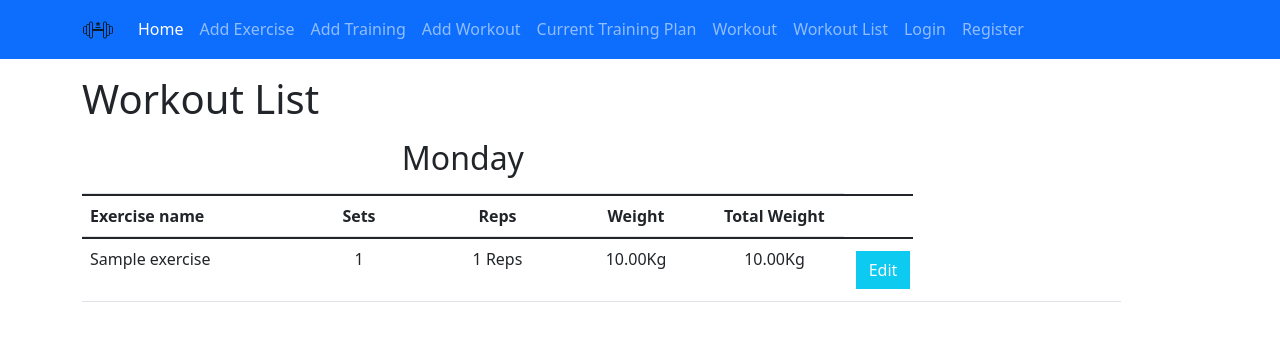
After one commit to marcinowozniako/Training_App, a Django app: page /training/workout/list in a window 1280 px wide. The commit adds this page. Shown: the top 341 px of the page. Run offline with Django 4.2, Linux system fonts and the light colour scheme; tables that the repository leaves empty hold one stand-in row (values such as "Sample post"); one stand-in notice (Sample message) is shown; parts of the project's set-up code (start-up, migrations or seed data) failed here and were passed over; some libraries are stand-ins or nearby versions.

Commit message:
couple of more views and models

```diff
--- a/templates/navbar.html
+++ b/templates/navbar.html
@@ -13,6 +13,8 @@
       <a class="nav-link" href="{% url 'training:create-training' %}">Add Training</a>
       <a class="nav-link" href="{% url 'training:create-training-plan' %}">Add Workout</a>
       <a class="nav-link" href="{% url 'training:list' %}">Current Training Plan</a>
+      <a class="nav-link" href="{% url 'training:workout'%}">Workout</a>
+      <a class="nav-link" href="{% url 'training:workout-list'%}">Workout List</a>
           {% if user.is_authenticated %}
 
         <a class="nav-link" href="">Profile: {{ user }}</a>
--- a/training/models.py
+++ b/training/models.py
@@ -42,7 +42,7 @@ class TrainingPlan(models.Model):
     training = models.ForeignKey('Training', on_delete=models.CASCADE)
     number_of_sets = models.IntegerField(default=3)
     reps = models.PositiveIntegerField()
-    reps_unit = models.CharField(max_length=2, choices=RepUnit.CHOICES)
+    reps_unit = models.CharField(max_length=25, choices=RepUnit.CHOICES)
     pace_of_exercise = models.CharField(max_length=4, blank=True)
     rest_between_sets = models.IntegerField()
 
@@ -53,9 +53,13 @@ class TrainingPlan(models.Model):
 class WorkoutSet(models.Model):
     day = models.ForeignKey('DayName', on_delete=models.CASCADE)
     exercise = models.ForeignKey('Exercises', on_delete=models.CASCADE)
+    # order = models.ForeignKey('TrainingPlan', on_delete=models.CASCADE, blank=True, null=True)
     sets = models.PositiveIntegerField()
     reps = models.PositiveIntegerField()
-    reps_unit = models.CharField(max_length=2, choices=RepUnit.CHOICES)
+    reps_unit = models.CharField(max_length=25, choices=RepUnit.CHOICES)
     weight = models.DecimalField(max_digits=4, decimal_places=2)
     total_weight = models.DecimalField(max_digits=4, decimal_places=2, blank=True, null=True)
-    weight_unit = models.CharField(max_length=2, choices=WeightUnit.CHOICES)
+    weight_unit = models.CharField(max_length=15, choices=WeightUnit.CHOICES)
+
+    class Meta:
+        ordering = ['exercise']
--- a/training/templates/training/list.html
+++ b/training/templates/training/list.html
@@ -10,11 +10,11 @@
     <h1>Training Plan</h1>
     <div class="accordion accordion-flush" id="accordionFlushExample">
         <table class="table">
-            {% regroup planlist by training as days %}
+            {% regroup object_list by training as days %}
             {% for training in days %}
                 <thead>
                 <tr class="d-flex">
-                    <th class="col-3">{{ training.grouper }}</th>
+                    <th class="col-3">Training Name: {{ training.grouper }}</th>
                     <th class="col-2 text-center">Number of Sets</th>
                     <th class="col-1 text-center">Reps</th>
                     <th class="col-1 text-center">Pace</th>
--- /dev/null
+++ b/training/templates/training/workoutset_list.html
@@ -0,0 +1,91 @@
+{% extends 'base.html' %}
+{% load embed_video_tags %}
+{% load crispy_forms_tags %}
+{% block title %}
+    Workout List
+{% endblock %}
+{% block container %}
+        <h1>Workout List</h1>
+
+          {% if messages %}
+
+     {% for message in messages %}
+         <div class="text-center alert alert-{{ message.tags }}">
+             {{ message|safe }}
+         </div>
+     {% endfor %}
+ {% endif %}
+    {% if object %}
+    <form method="post">{% csrf_token %}
+    {{ form|crispy }}
+    <table class="table">
+    <thead>
+                <tr class="d-flex">
+                    <th class="col-11 text-center" ><h2>{{ object.day }}</h2></th>
+                </tr>
+                </thead>
+                <thead>
+                <tr class="d-flex">
+                    <th class="col-3">Exercise name</th>
+                    <th class="col-2 text-center">Sets</th>
+                    <th class="col-2 text-center">Reps</th>
+                    <th class="col-2 text-center">Weight</th>
+                    <th class="col-2 text-center">Total Weight</th>
+                </tr>
+                </thead>
+                <tbody class="text-color-lighter">
+
+                    <tr class="d-flex">
+                        <td class="col-3">{{ object.exercise.name }}</td>
+                        <td class="col-2 text-center">{{ object.sets }}</td>
+                        <td class="col-2 text-center">{{ object.reps }} {{ object.reps_unit }}</td>
+                        <td class="col-2 text-center">{{ object.weight }}{{ object.weight_unit }}</td>
+                        <td class="col-2 text-center">{% if object.total_weight %}{{ object.total_weight }}{{ object.weight_unit }}{% endif %}</td>
+                        <td class="col-4 center"><input type="submit" value="Update"></td>
+{#                        <td class="col-4 center">#}
+{#                            <a href="{% url 'training:workout-edit' exercise.id %}"#}
+{#                               class="btn btn-info rounded-0 text-light m-1">Edit</a>#}
+{#                        </td>#}
+                    </tr>
+                </tbody>
+    </table>
+    </form>
+    {% endif %}
+    <table class="table">
+            {% regroup workoutset_list by day as days %}
+            {% for day in days %}
+                <thead>
+                <tr class="d-flex">
+                    <th class="col-11 text-center" ><h2>{{ day.grouper }}</h2></th>
+                </tr>
+                </thead>
+                <thead>
+                <tr class="d-flex">
+                    <th class="col-3">Exercise name</th>
+                    <th class="col-2 text-center">Sets</th>
+                    <th class="col-2 text-center">Reps</th>
+                    <th class="col-2 text-center">Weight</th>
+                    <th class="col-2 text-center">Total Weight</th>
+                </tr>
+                </thead>
+                <tbody class="text-color-lighter">
+                {% for exercise in day.list %}
+
+                    <tr class="d-flex">
+                        <td class="col-3">{{ exercise.exercise.name }}</td>
+                        <td class="col-2 text-center">{{ exercise.sets }}</td>
+                        <td class="col-2 text-center">{{ exercise.reps }} {{ exercise.reps_unit }}</td>
+                        <td class="col-2 text-center">{{ exercise.weight }}{{ exercise.weight_unit }}</td>
+                        <td class="col-2 text-center">{% if exercise.total_weight %}{{ exercise.total_weight }}{{ exercise.weight_unit }}{% endif %}</td>
+                        <td class="col-4 center">
+                            <a href="{% url 'training:workout-edit' exercise.id %}"
+                               class="btn btn-info rounded-0 text-light m-1">Edit</a>
+                        </td>
+                    </tr>
+                {% endfor %}
+            {% endfor %}
+            </tbody>
+
+        </table>
+
+{% endblock %}
--- a/training/urls.py
+++ b/training/urls.py
@@ -9,6 +9,9 @@ urlpatterns = [
     path('create-training', views.CreateTrainingView.as_view(), name='create-training'),
     path('create-training-plan', views.CreateTrainingPlanView.as_view(), name='create-training-plan'),
     path('list', views.ListTrainingPlanView.as_view(), name='list'),
-    path('<pk>', views.DetailExerciseView.as_view(), name='exercise-detail'),
+    path('detail/<pk>', views.DetailExerciseView.as_view(), name='exercise-detail'),
+    path('new_workout', views.WorkoutView.as_view(), name='workout'),
+    path('workout/list', views.WorkoutListView.as_view(), name='workout-list'),
+    path('workout/list/edit/<pk>', views.WorkoutUpdateView.as_view(), name='workout-edit'),
 
 ]
--- a/training/views.py
+++ b/training/views.py
@@ -4,7 +4,8 @@ from django.http import HttpResponseRedirect
 from django.shortcuts import render, redirect
 from django.contrib.auth.mixins import LoginRequiredMixin, PermissionRequiredMixin
 from django.urls import reverse_lazy, reverse
-from django.views.generic import CreateView, DetailView
+from django.utils import timezone
+from django.views.generic import CreateView, DetailView, UpdateView, ListView
 
 from . import models
 
@@ -35,15 +36,29 @@ class CreateTrainingPlanView(CreateExerciseView):
     success_url = reverse_lazy('training:create-training-plan')
 
 
-class ListTrainingPlanView(CreateTrainingPlanView):
-    def get_context_data(self, **kwargs):
-        ctx = super().get_context_data(**kwargs)
-        ctx['planlist'] = models.TrainingPlan.objects.all().order_by('training__name', 'order')
-        return ctx
-
+class ListTrainingPlanView(ListView):
+    model = models.TrainingPlan
     template_name = 'training/list.html'
     permission_required = 'training.view_trainingplan'
 
 
 class DetailExerciseView(DetailView):
     model = models.Exercises
+
+
+class WorkoutView(CreateExerciseView):
+    model = models.WorkoutSet
+    fields = '__all__'
+    template_name = 'training/workout.html'
+    permission_required = 'training.add_workoutset'
+    success_url = reverse_lazy('training:workout-list')
+
+
+class WorkoutUpdateView(UpdateView):
+    model = models.WorkoutSet
+    fields = '__all__'
+    template_name = 'training/workoutset_list.html'
+
+
+class WorkoutListView(ListView):
+    model = models.WorkoutSet
```
Also changed, not shown: training/admin.py (+16 -2 lines), training/enums.py (+5 -5 lines), training/templates/training/workout.html (added, +31 -0 lines), training/migrations/0004_workoutset.py (added), training/migrations/0005_alter_trainingplan_reps_unit_and_more.py (added).
